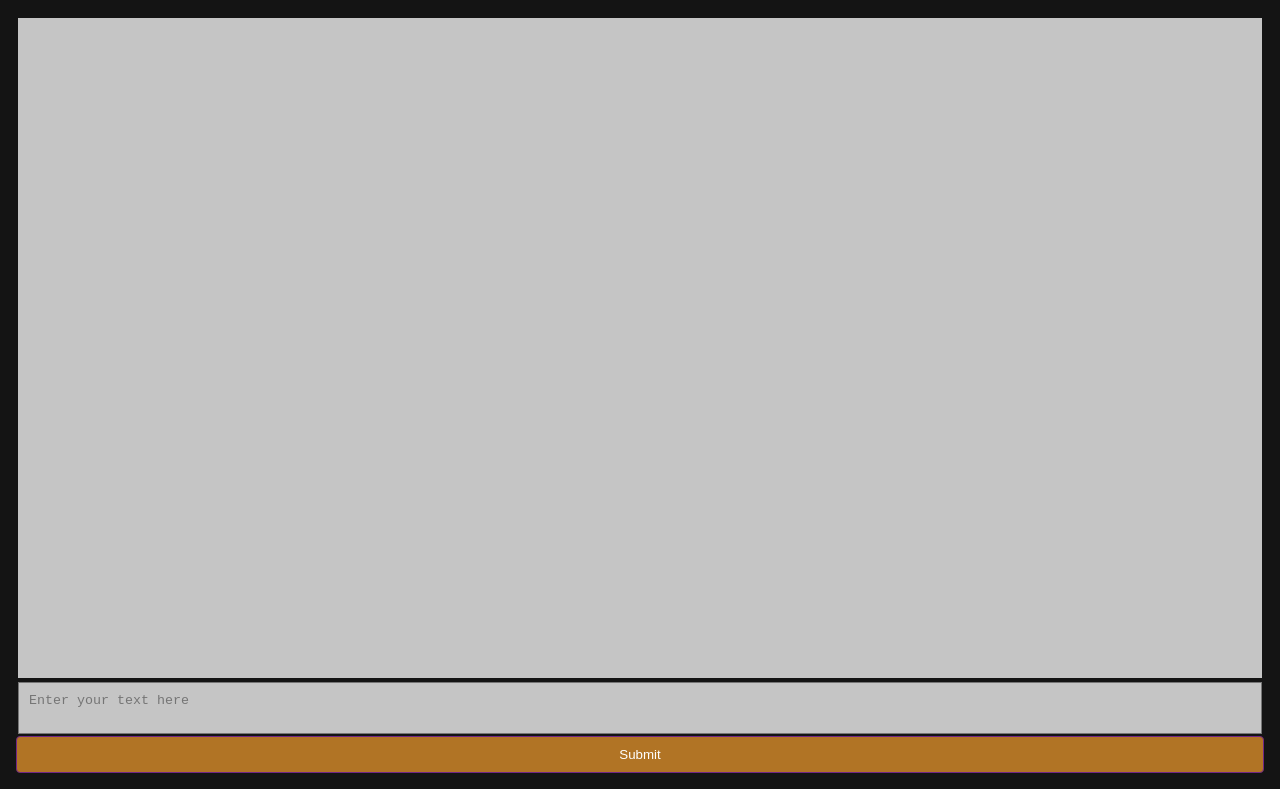
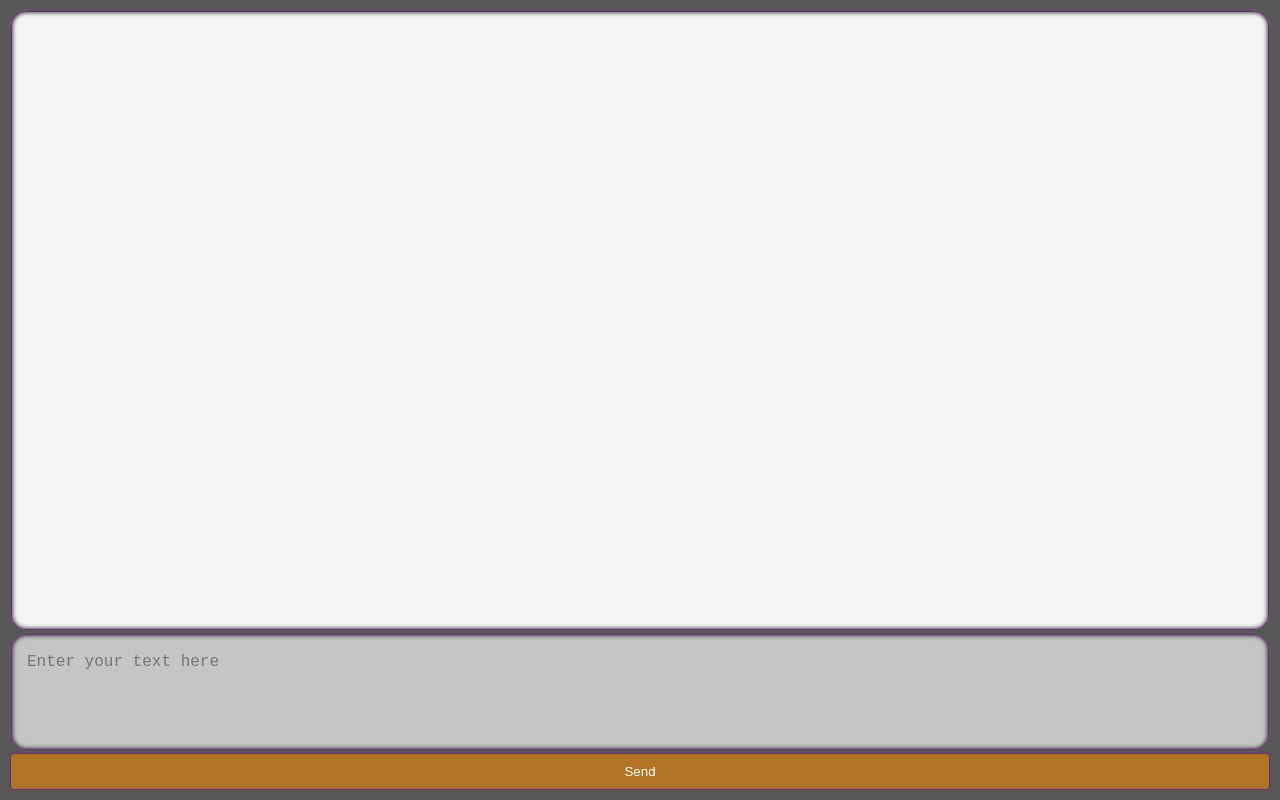
Before and after one commit to gidsola/electronai, an Electron app: page assets/html/index.html in a window 1280 px wide. Drawn offline with nearby package versions, Linux system fonts and the light colour scheme.

Commit message:
Fix preload missing. Keypress for send. code cleanups

```diff
--- a/assets/html/index.html
+++ b/assets/html/index.html
@@ -15,7 +15,7 @@
   <div class="container">
     <div class="display-frame" id="displayFrame"></div>
     <textarea class="textarea" id="inputField" placeholder="Enter your text here" style="resize: none;"></textarea>
-    <button class="submit-button" id="submitButton">Submit</button>
+    <button class="submit-button" id="submitButton">Send</button>
   </div>
 
   <div class="spinner" id="loadingBubble" style="display: none;"></div> <!-- still off-center ... -->
--- a/assets/js/ciDialogExchange.mjs
+++ b/assets/js/ciDialogExchange.mjs
@@ -6,7 +6,7 @@ import Config from '../../config.mjs';
  * @returns {Promise<string | Error>}
  */
 async function ciDialogExchange(userQuery, USERNAME) {
-  console.log("User supplied for collection: ", USERNAME);
+  // console.log("User supplied for collection: ", USERNAME);
   try {
     const
       url = 'https://onsocket.com/api/v1/chat/completions',
--- a/assets/js/index.js
+++ b/assets/js/index.js
@@ -1,3 +1,13 @@
+
+document.getElementById('inputField').addEventListener('keypress', (event) => {
+  const inputField = document.getElementById('inputField');
+  if (event.key === 'Enter' && !event.shiftKey) {
+    event.preventDefault();
+    document.getElementById('submitButton').click();
+    inputField.value = '';
+  }
+});
+
 document.getElementById('submitButton').addEventListener('click', async () => {
   const inputField = document.getElementById('inputField');
   const displayFrame = document.getElementById('displayFrame');
--- a/assets/styles/style.css
+++ b/assets/styles/style.css
@@ -1,42 +1,59 @@
 @import url('https://fonts.googleapis.com/css2?family=Roboto:wght@400;700&display=swap');
 
-body {
+* {
     box-sizing: border-box;
+}
+html,body {
     font-family: 'Roboto', sans-serif;
+    font-size: 18px;
+    line-height: 1.6em;
     margin: 0;
     padding: 0;
-    color: #000;
+    height: 100vh;
+    overflow: hidden;
+    color: #242424;
+    background-color: #585858;
 }
 
 .container {
+    height: 100%;
     flex: 1;
     display: flex;
     flex-direction: column;
-    padding: 1em;
-    background-color: #141414;
+    padding: 0.5em;
 
 }
 
 .display-frame {
-    height: 80vh;
+    border-radius: 15px;
+    border: 1px solid #712785;
+    background-color: #f5f5f5;
+    height: 80%;
     margin: 2px;
-    padding: 10px;
+    padding: 15px;
     overflow-y: auto;
-    background-color: #c5c5c5;
+    box-shadow: inset 0 0 5px #000000;
+    /* background-color: #c5c5c5; */
 }
 
 .textarea {
-    flex: 1;
+    height: 15%;
+    line-height: 1.6em;
+    font-size: 16px;
+    /* flex: 1; */
     margin: 2px;
-    padding: 10px;
+    padding: 15px;
     overflow-y: auto;
     background-color: #c5c5c5;
+    border-radius: 15px;
+    border: 1px solid #712785;
+    box-shadow: inset 0 0 5px #000000;
+    resize: none;
 }
 
 .submit-button {
-    /* flex: 1; */
-    /* height: 5vh; */
     padding: 10px 20px;
+    margin: 1px;
     border: 1px solid #712785;
     background-color: #b17425;
     color: #fff;
--- a/package.json
+++ b/package.json
@@ -17,6 +17,7 @@
       "node_modules/**/*",
       "assets/**/*",
       "main.mjs",
+      "preload.js",
       "config.mjs"
     ],
     "win": {
```
Also changed, not shown: main.mjs (+40 -50 lines).
